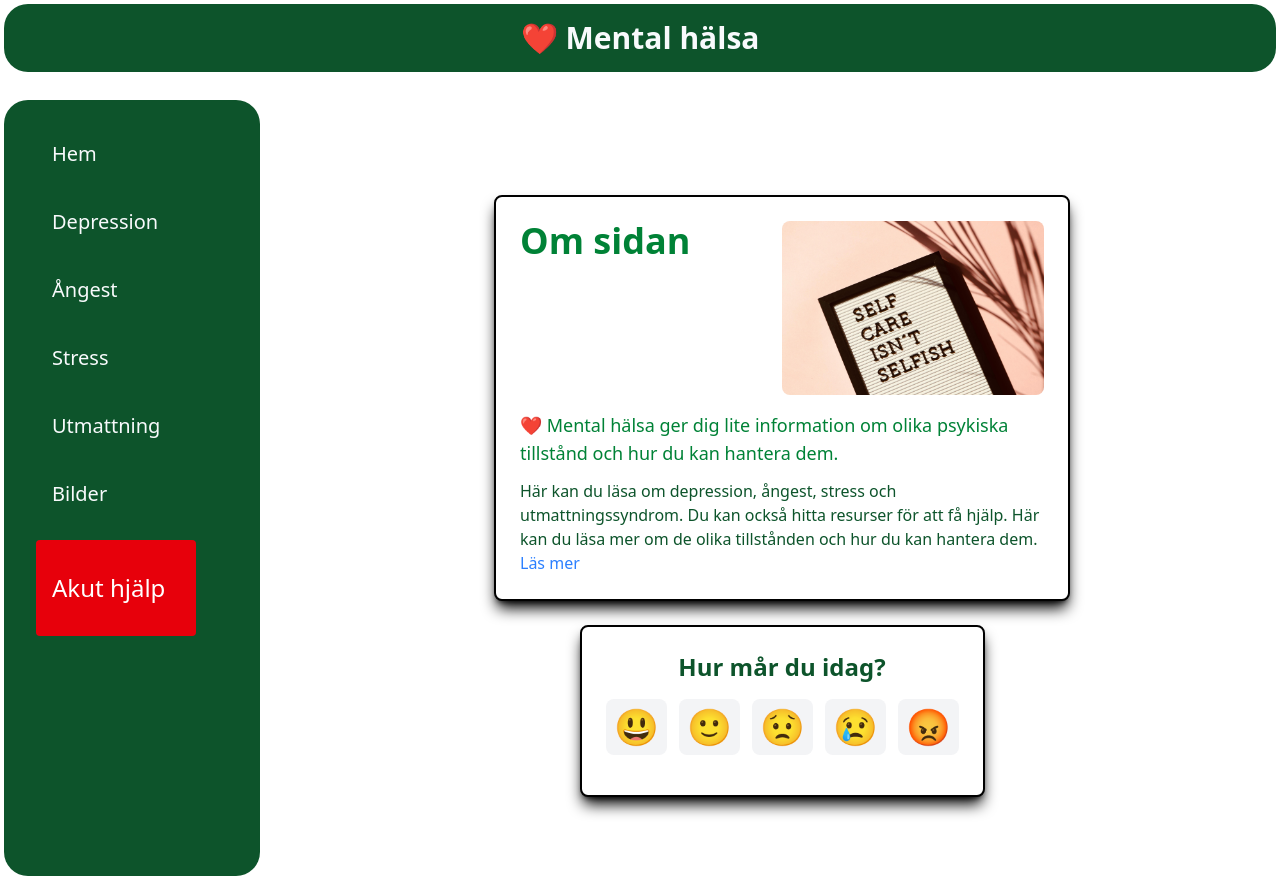
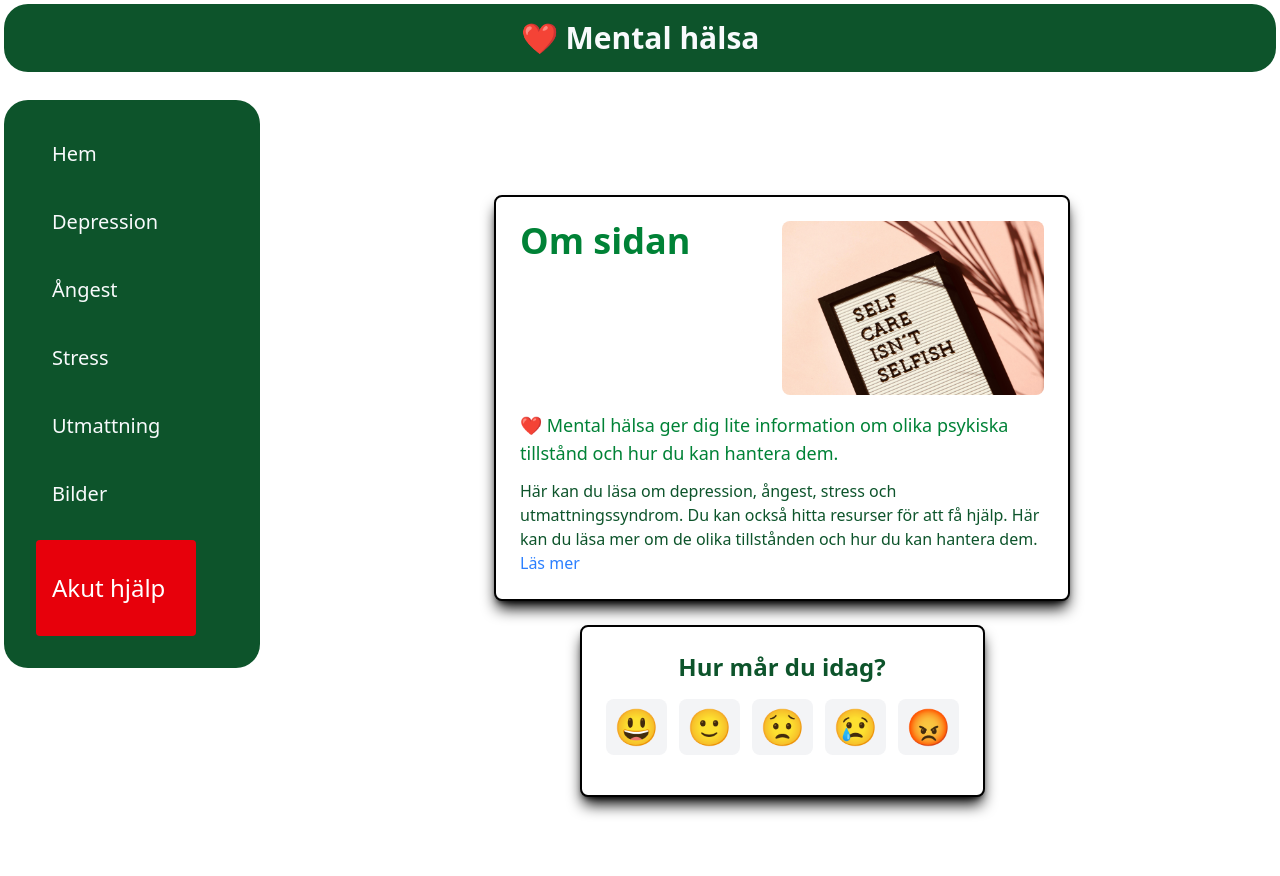
Before and after one commit to Zipelas/react-project, a React (Vite) app: page / in a window 1280 px wide. Built offline with nearby package versions, Linux system fonts and the light colour scheme.

Commit message:
added a menu and a scroll. closes when clicked outside, on close icon and on link. Added some styling

```diff
--- a/src/App.tsx
+++ b/src/App.tsx
@@ -8,15 +8,25 @@ export default function App() {
   const [isCrisisMode, setIsCrisisMode] = useState(false);
 
   return (
-    <div className="flex flex-col text-slate-50">
-      <Header bgColor={isCrisisMode ? "bg-red-600" : "bg-green-900"} />
-      <div className="flex gap-2">
-        <Aside
-          bgColor={isCrisisMode ? "bg-red-600" : "bg-green-900"}
-          setIsCrisisMode={setIsCrisisMode}
-          isCrisisMode={isCrisisMode}
-        />
+    <div className="flex flex-col text-slate-50 min-h-screen">
+      {/* Header hanterar hamburgermenyn */}
+      <Header
+        bgColor={isCrisisMode ? "bg-red-600" : "bg-green-900"}
+        setIsCrisisMode={setIsCrisisMode}
+        isCrisisMode={isCrisisMode}
+      />
 
+      <div className="flex flex-1 gap-2">
+        {/* Visa `Aside.tsx` ENDAST på stora skärmar */}
+        <div className="hidden md:block">
+          <Aside
+            bgColor={isCrisisMode ? "bg-red-600" : "bg-green-900"}
+            setIsCrisisMode={setIsCrisisMode}
+            isCrisisMode={isCrisisMode}
+          />
+        </div>
+
+        {/* Huvudinnehåll */}
         <main className="flex-1 ml-4">
           <Outlet />
         </main>
```
